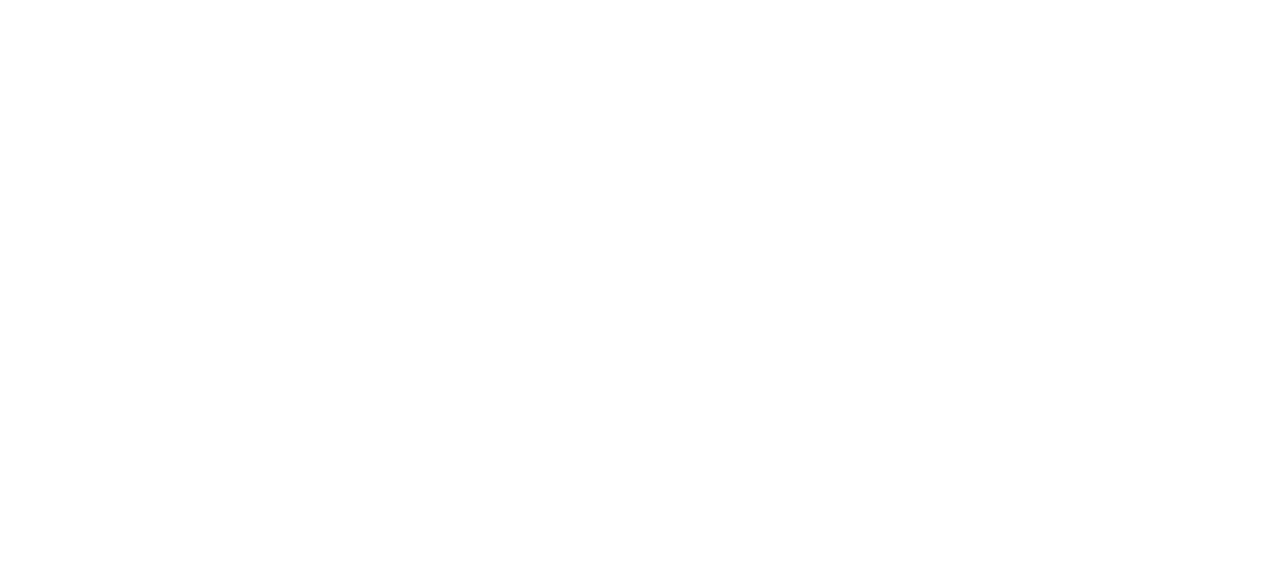
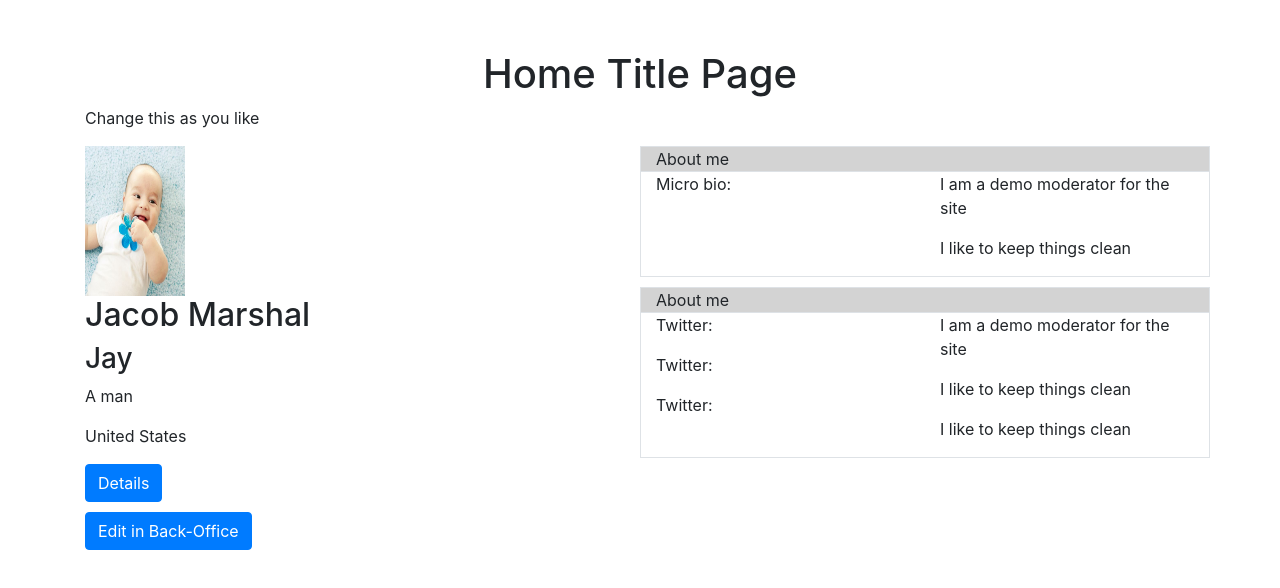
Before and after one commit to thomasmvarun/login_Application, an Angular app: page /home in a window 1280 px wide. Before the commit this address led to /. Shown: the top 588 px of the page. Built offline with nearby package versions, Linux system fonts and the light colour scheme.

Commit message:
homescreen

```diff
--- a/src/app/app-routing.module.ts
+++ b/src/app/app-routing.module.ts
@@ -2,11 +2,16 @@
 import { Routes, RouterModule } from '@angular/router';
 import {LoginComponent} from './login/login.component';
 import {AppComponent} from './app.component';
+import { HomeScreenComponent } from './home-screen/home-screen.component';
 
 const routes: Routes = [
   {
     path:'',
     component:LoginComponent
+  },
+  {
+    path:'home',
+    component:HomeScreenComponent
   }
 ];
 
--- a/src/app/app.component.html
+++ b/src/app/app.component.html
@@ -1,6 +1,3 @@
-
 <div class="container container-style">
-
   <router-outlet></router-outlet>
-
 </div>
--- a/src/app/app.module.ts
+++ b/src/app/app.module.ts
@@ -4,11 +4,13 @@
 import { AppRoutingModule } from './app-routing.module';
 import { AppComponent } from './app.component';
 import { LoginComponent } from './login/login.component';
+import { HomeScreenComponent } from './home-screen/home-screen.component';
 
 @NgModule({
   declarations: [
     AppComponent,
-    LoginComponent
+    LoginComponent,
+    HomeScreenComponent
   ],
   imports: [
     BrowserModule,
--- /dev/null
+++ b/src/app/home-screen/home-screen.component.css
@@ -0,0 +1,7 @@
+h1{
+    text-align: center;
+}
+.image{
+    height: 150px;
+    width: 100px;
+}
--- /dev/null
+++ b/src/app/home-screen/home-screen.component.html
@@ -0,0 +1,67 @@
+<h1>Home Title Page</h1>
+<p>Change this as you like</p>
+<div class="row">
+<div class="col-md-6 col-xs-6">
+ <img src="../../assets/images/baby.jpg" class="image">
+ <h2>Jacob Marshal</h2>
+ <h3>Jay</h3>
+ <p>A man</p>
+ <p>United States</p>
+ <div class="row">
+ <div class="col-md-12 col-xs-12">
+  <button class="btn btn-primary fixed-button">Details</button>
+ </div>
+ </div>
+ <div class="row margin-top-ten">
+  <div class="col-md-12 col-xs-12">
+    <button class="btn btn-primary fixed-button">Edit in Back-Office</button>
+  </div>
+  </div>
+
+
+</div>
+<div class="col-md-6 col-xs-6">
+<!-- @@@@@@@@@@@@@@@@@@@@@@@@@@@@@@@@@@@@@@@@@@@@@@@@@@@@@@@@@@@@@@@-->
+ <div class="row">
+  <div class="col-xs-12 col-md-12">
+ <div class="row">
+ <div class="col-xs-12 col-md-12 border border-bottom-0" style="background-color:lightgrey;">
+<p style=" margin:0px;">About me</p>
+ </div>
+ </div>
+     <div class="row border">
+    <div class="col-xs-6 col-md-6">
+   <p>Micro bio:</p>
+    </div>
+    <div class="col-xs-6 col-md-6">
+        <p>I am a demo moderator for the site</p>
+        <p>I like to keep things clean</p>
+         </div>
+    </div>
+</div>
+</div>
+<!-- @@@@@@@@@@@@@@@@@@@@@@@@@@@@@@@@@@@@@@@@@@@@@@@@@@@@@@@@@@@@@@@-->
+<div class="row">
+    <div class="col-xs-12 col-md-12" style="margin-top: 10px;">
+   <div class="row">
+   <div class="col-xs-12 col-md-12 border border-bottom-0" style="background-color:lightgrey;">
+  <p style=" margin:0px;">About me</p>
+   </div>
+   </div>
+       <div class="row border">
+      <div class="col-xs-6 col-md-6">
+     <p>Twitter:</p>
+     <p>Twitter:</p>
+     <p>Twitter:</p>
+      </div>
+      <div class="col-xs-6 col-md-6">
+          <p>I am a demo moderator for the site</p>
+          <p>I like to keep things clean</p>
+          <p>I like to keep things clean</p>
+           </div>
+      </div>
+  </div>
+  </div>
+  <!-- @@@@@@@@@@@@@@@@@@@@@@@@@@@@@@@@@@@@@@@@@@@@@@@@@@@@@@@@@@@@@@@@@@@@@@@-->
+</div>
+</div>
--- /dev/null
+++ b/src/app/home-screen/home-screen.component.ts
@@ -0,0 +1,15 @@
+import { Component, OnInit } from '@angular/core';
+
+@Component({
+  selector: 'app-home-screen',
+  templateUrl: './home-screen.component.html',
+  styleUrls: ['./home-screen.component.css']
+})
+export class HomeScreenComponent implements OnInit {
+
+  constructor() { }
+
+  ngOnInit() {
+  }
+
+}
--- a/src/app/login/login.component.html
+++ b/src/app/login/login.component.html
@@ -20,6 +20,6 @@
 </div>
 <div class="row">
   <div class="col-xs-12 col-md-12 loginButton">
-      <button type="button"   class="btn btn-primary">Login</button>
+      <button type="button" routerLink="/home"  class="btn btn-primary">Login</button>
 </div>
 </div>
--- a/src/styles.css
+++ b/src/styles.css
@@ -1 +1,4 @@
 /* You can add global styles to this file, and also import other style files */
+.margin-top-ten{
+    margin-top: 10px;
+}
```
Also changed, not shown: src/app/app.component.css (line endings or trailing spaces), src/assets/images/baby.jpg (added), 1 other file (tests, documents, lock files or other folders).
